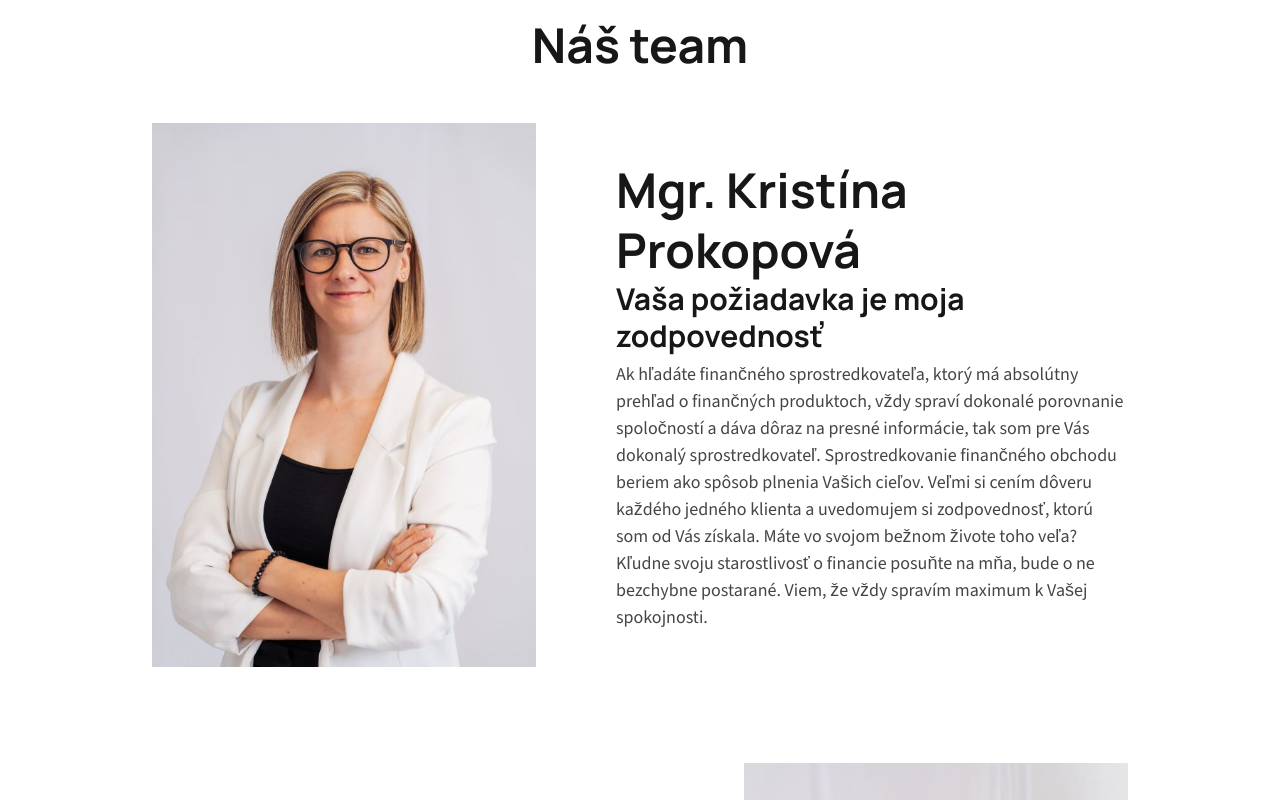
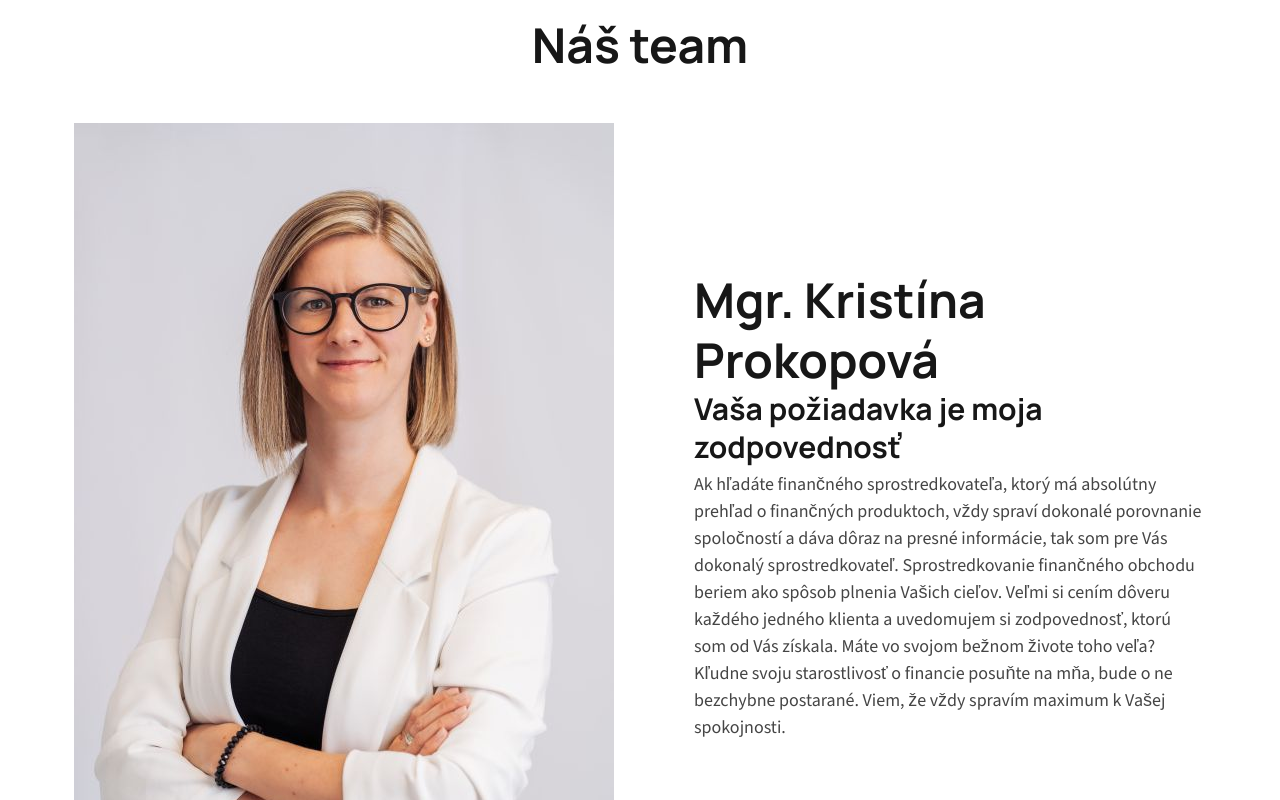
Before and after one commit to apansky/fineq, a Next.js app: page / in a window 1280 px wide. Shown: the part 1260-2060 px from the top of the page. Built offline with nearby package versions, Linux system fonts and the light colour scheme.

Commit message:
chore: next config

```diff
--- a/next.config.mjs
+++ b/next.config.mjs
@@ -1,6 +1,10 @@
+const repo = 'fineq';
 /** @type {import('next').NextConfig} */
+
 const nextConfig = {
-  output: 'export'
+  output: 'export',
+  basePath: `/${repo}`,
+  assetPrefix: `/${repo}/`
 };
 
 export default nextConfig;
--- a/src/components/Benefits/BenefitSection.tsx
+++ b/src/components/Benefits/BenefitSection.tsx
@@ -75,9 +75,18 @@ const BenefitSection: React.FC<Props> = ({ benefit, imageAtRight }: Props) => {
           </div>
 
           <div className={clsx("mt-5 lg:mt-0", { "lg:order-2": imageAtRight })}>
-              <div className={clsx("w-fit flex", { "justify-start": imageAtRight, "justify-end": !imageAtRight })}>
-                  <Image src={imageSrc} alt="title" width="384" height="762" quality={100} className="lg:ml-0" />
-              </div>
+            <div className={clsx("w-fit flex", { "justify-start": imageAtRight, "justify-end": !imageAtRight })}>
+              <Image
+                src={imageSrc}
+                width={540}
+                height={765}
+                quality={100}
+                priority={true}
+                unoptimized={true}
+                alt="app mockup"
+                className="lg:ml-0"
+              />
+            </div>
           </div>
       </motion.div>
     </section>
```
